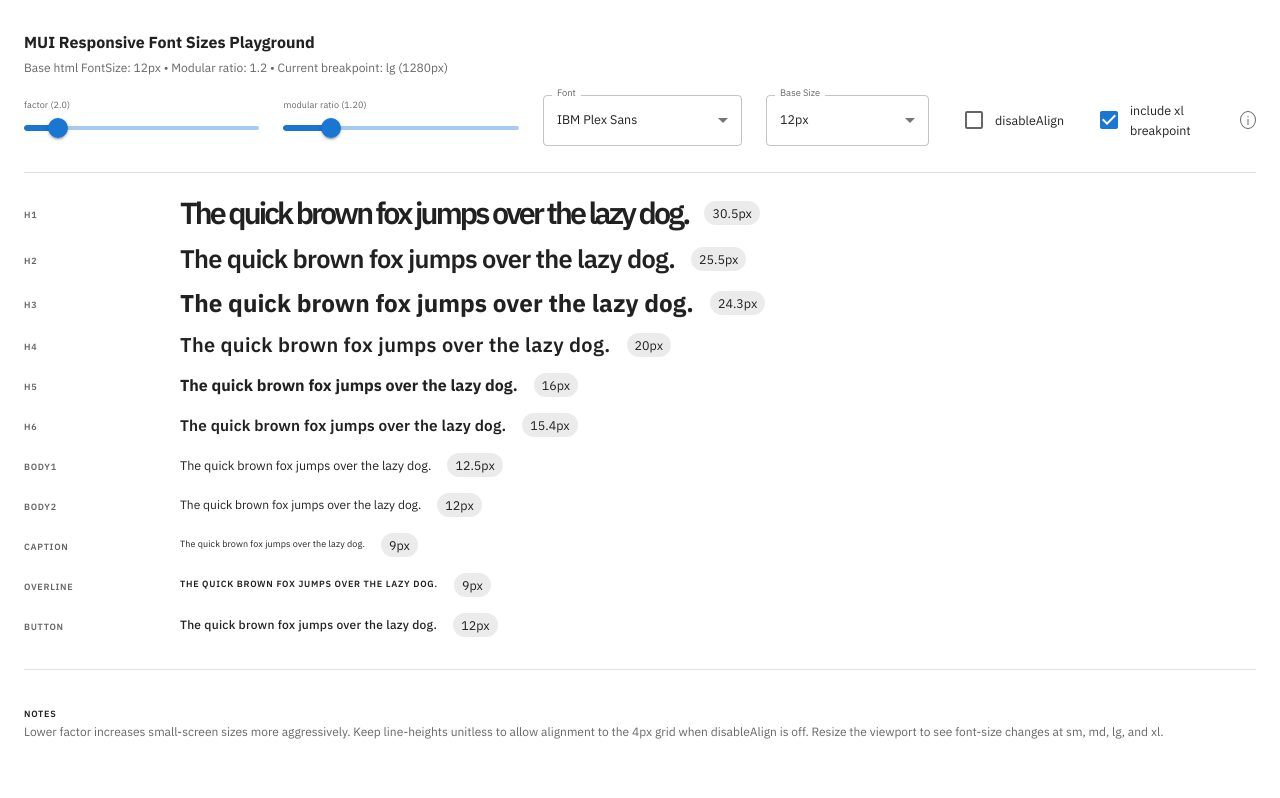
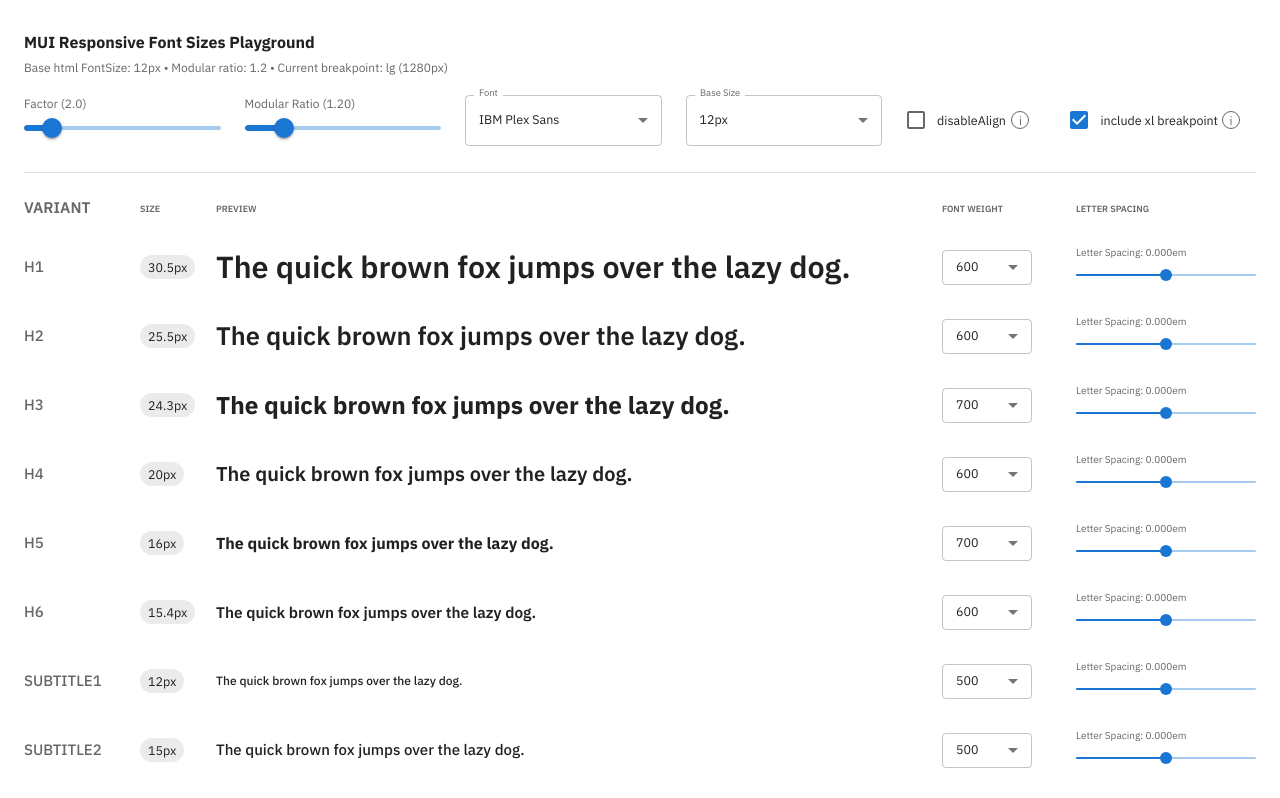
Before and after one commit to maclayr/MUI-Responsive-Font-Sizes-Playground, a React (Vite) app: page / in a window 1280 px wide. Shown: the top 798 px of the page. Built offline with nearby package versions, Linux system fonts and the light colour scheme.

Commit message:
Mobile Ready

```diff
--- a/src/App.tsx
+++ b/src/App.tsx
@@ -17,40 +17,80 @@ import {
   InputLabel,
   Select,
   MenuItem,
+  Link,
+  IconButton,
+  Collapse,
 } from '@mui/material';
 import { createTheme, responsiveFontSizes } from '@mui/material/styles';
+
+// Extend MUI theme types to include custom 'label' variant
+declare module '@mui/material/styles' {
+  interface TypographyVariants {
+    label: React.CSSProperties;
+  }
+
+  interface TypographyVariantsOptions {
+    label?: React.CSSProperties;
+  }
+}
+
+// Update Typography's variant prop options
+declare module '@mui/material/Typography' {
+  interface TypographyPropsVariantOverrides {
+    label: true;
+  }
+}
 
 // Your assumptions
 const fontFamily =
   '"IBM Plex Sans", -apple-system, BlinkMacSystemFont, "Segoe UI", Roboto, "Helvetica Neue", Arial, sans-serif';
 
 // Build the base theme (before responsiveFontSizes)
-// Accept a fontFamily, htmlFontSize, and modularRatio so themes can be rebuilt when the user switches fonts, base size, or ratio
-function buildBaseTheme(selectedFont: string = fontFamily, baseFontSize: number = 10, modularRatio: number = 1.25) {
+// Accept a fontFamily, htmlFontSize, modularRatio, fontWeights, and letterSpacings so themes can be rebuilt when the user changes settings
+function buildBaseTheme(
+  selectedFont: string = fontFamily,
+  baseFontSize: number = 10,
+  modularRatio: number = 1.25,
+  fontWeights: Record<string, number> = {},
+  letterSpacings: Record<string, number> = {}
+) {
   return createTheme({
     cssVariables: true, // easier to inspect generated CSS
     breakpoints: {
       values: { xs: 0, sm: 600, md: 960, lg: 1280, xl: 1920 },
     },
+    components: {
+      MuiInputLabel: {
+        styleOverrides: {
+          root: {
+            fontSize: '1rem',
+            fontWeight: fontWeights.label ?? 500,
+            letterSpacing: `${letterSpacings.label ?? 0.00938}em`,
+            lineHeight: 1.4375,
+          },
+        },
+      },
+    },
     typography: {
       htmlFontSize: baseFontSize,
       fontFamily: selectedFont,
       // Body
-      body1: { fontSize: '14px', lineHeight: 1.6 },
-      body2: { fontSize: '12px', lineHeight: 1.6 }, // ~12.25px
-      // Headings via 1.20 modular scale
-      subtitle1: { fontSize: `${Math.pow(modularRatio, 0)}rem`, fontWeight: 600, lineHeight: 1.4, letterSpacing: '0.009em'},
-      subtitle2: { fontSize: `${Math.pow(modularRatio, 1)}rem`, fontWeight: 600, lineHeight: 1.35, letterSpacing: '0.006em' },
-      h6: { fontSize: `${1 * modularRatio}rem`, fontWeight: 600, lineHeight: 1.3, letterSpacing: '0.009em' },
-      h5: { fontSize: `${Math.pow(modularRatio, 2)}rem`, fontWeight: 700, lineHeight: 1.25, letterSpacing: '0em' },
-      h4: { fontSize: `${Math.pow(modularRatio, 3)}rem`, fontWeight: 600, lineHeight: 1.2, letterSpacing: '0.016em' },
-      h3: { fontSize: `${Math.pow(modularRatio, 4)}rem`, fontWeight: 700, lineHeight: 1.15, letterSpacing: '0em' },
-      h2: { fontSize: `${Math.pow(modularRatio, 5)}rem`, fontWeight: 600, lineHeight: 1.1, letterSpacing: '-0.031em' },
-      h1: { fontSize: `${Math.pow(modularRatio, 6)}rem`, fontWeight: 600, lineHeight: 1.05, letterSpacing: '-0.094em' },
+      body1: { fontSize: '14px', lineHeight: 1.6, fontWeight: fontWeights.body1 ?? 400, letterSpacing: `${letterSpacings.body1 ?? 0}em` },
+      body2: { fontSize: '12px', lineHeight: 1.6, fontWeight: fontWeights.body2 ?? 400, letterSpacing: `${letterSpacings.body2 ?? 0}em` },
+      // Headings via modular scale
+      subtitle1: { fontSize: `${Math.pow(modularRatio, 0)}rem`, fontWeight: fontWeights.subtitle1 ?? 500, lineHeight: 1.4, letterSpacing: `${letterSpacings.subtitle1 ?? 0.009}em`},
+      subtitle2: { fontSize: `${Math.pow(modularRatio, 1)}rem`, fontWeight: fontWeights.subtitle2 ?? 500, lineHeight: 1.33, letterSpacing: `${letterSpacings.subtitle2 ?? 0.006}em` },
+      h6: { fontSize: `${1 * modularRatio}rem`, fontWeight: fontWeights.h6 ?? 600, lineHeight: 1.3, letterSpacing: `${letterSpacings.h6 ?? 0.009}em` },
+      h5: { fontSize: `${Math.pow(modularRatio, 2)}rem`, fontWeight: fontWeights.h5 ?? 700, lineHeight: 1.25, letterSpacing: `${letterSpacings.h5 ?? 0}em` },
+      h4: { fontSize: `${Math.pow(modularRatio, 3)}rem`, fontWeight: fontWeights.h4 ?? 600, lineHeight: 1.2, letterSpacing: `${letterSpacings.h4 ?? 0.016}em` },
+      h3: { fontSize: `${Math.pow(modularRatio, 4)}rem`, fontWeight: fontWeights.h3 ?? 700, lineHeight: 1.15, letterSpacing: `${letterSpacings.h3 ?? 0}em` },
+      h2: { fontSize: `${Math.pow(modularRatio, 5)}rem`, fontWeight: fontWeights.h2 ?? 600, lineHeight: 1.1, letterSpacing: `${letterSpacings.h2 ?? -0.031}em` },
+      h1: { fontSize: `${Math.pow(modularRatio, 6)}rem`, fontWeight: fontWeights.h1 ?? 600, lineHeight: 1.05, letterSpacing: `${letterSpacings.h1 ?? -0.094}em` },
       // Labels
-      button: { fontSize: '1rem', fontWeight: 500, letterSpacing: '0.02em', textTransform: 'none', lineHeight: 1.2 },
-      caption: { fontSize: `${0.75}rem`, lineHeight: 1.4, letterSpacing: '0.01em' },
-      overline: { fontSize: `${0.75}rem`, fontWeight: 600, letterSpacing: '0.08em', textTransform: 'uppercase', lineHeight: 1.4 },
+      button: { fontSize: '1rem', fontWeight: fontWeights.button ?? 500, letterSpacing: `${letterSpacings.button ?? 0.02}em`, textTransform: 'none', lineHeight: 1.2 },
+      caption: { fontSize: `${0.75}rem`, lineHeight: 1.4, letterSpacing: `${letterSpacings.caption ?? 0.01}em`, fontWeight: fontWeights.caption ?? 400 },
+      overline: { fontSize: `${0.75}rem`, fontWeight: fontWeights.overline ?? 600, letterSpacing: `${letterSpacings.overline ?? 0.08}em`, textTransform: 'uppercase', lineHeight: 1.4 },
+      label: { fontSize: '1rem', fontWeight: fontWeights.label ?? 500, letterSpacing: `${letterSpacings.label ?? 0.00938}em`, lineHeight: 1.4375 },
     },
   });
 }
@@ -62,11 +102,14 @@ type Variant =
   | 'h4'
   | 'h5'
   | 'h6'
+  | 'subtitle1'
+  | 'subtitle2'
   | 'body1'
   | 'body2'
   | 'button'
   | 'caption'
-  | 'overline';
+  | 'overline'
+  | 'label';
 
 const variants: Variant[] = [
   'h1',
@@ -75,11 +118,14 @@ const variants: Variant[] = [
   'h4',
   'h5',
   'h6',
+  'subtitle1',
+  'subtitle2',
   'body1',
   'body2',
   'caption',
   'overline',
   'button',
+  'label',
 ];
 
 function useViewportWidth() {
@@ -114,21 +160,129 @@ function useComputedPx(elRef: React.RefObject<HTMLElement | null>) {
   return px;
 }
 
-function VariantRow({ variant }: { variant: Variant }) {
+function VariantRow({
+  variant,
+  fontWeight,
+  onFontWeightChange,
+  letterSpacing,
+  onLetterSpacingChange,
+}: {
+  variant: Variant;
+  fontWeight: number;
+  onFontWeightChange: (weight: number) => void;
+  letterSpacing: number;
+  onLetterSpacingChange: (spacing: number) => void;
+}) {
   const ref = React.useRef<HTMLSpanElement>(null);
   const px = useComputedPx(ref);
+  const [expanded, setExpanded] = React.useState(false);
 
+  const fontWeightOptions = [100, 200, 300, 400, 500, 600, 700, 800, 900];
+
+  {/* Style Rows */}
   return (
-    <Stack direction="row" alignItems="center" spacing={2}>
-      <Box sx={{ width: 140 }}>
-        <Typography variant="overline" color="text.secondary">
-          {variant.toUpperCase()}
+    <Stack
+      direction={{ xs: 'column', md: 'row' }}
+      alignItems={{ xs: 'stretch', md: 'center' }}
+      spacing={2}
+    >
+      {/* Row 1: Variant + Chip + Toggle Button */}
+      <Stack direction="row" alignItems="center" spacing={2}>
+        <Box sx={{ width: { xs: 'auto', md: 100 } }}>
+          <Typography variant="subtitle2" color="text.secondary">
+            {variant.toUpperCase()}
+          </Typography>
+        </Box>
+        <Box sx={{ width: { xs: 'auto', md: 60 } }}>
+          <Chip size="small" label={px ? `${px}px` : '—'} slotProps={{ label: { sx: { typography: 'body1' } } }} />
+        </Box>
+      </Stack>
+
+      {/* Row 2: Preview Text */}
+      <Stack direction="row" alignItems="center" spacing={2} sx={{ flex: 1 }}>
+        <Typography variant={variant} component="span" ref={ref} sx={{ flex: 1 }}>
+          The quick brown fox jumps over the lazy dog.
         </Typography>
+        <IconButton
+          size="small"
+          onClick={() => setExpanded(!expanded)}
+          sx={{ display: { xs: 'inline-flex', md: 'none' }, ml: 'auto' }}
+          aria-label={expanded ? 'collapse adjusters' : 'expand adjusters'}
+        >
+          <Typography variant="button" sx={{ mr: 0.5 }}>Adjust</Typography>
+          <Typography variant="button" sx={{ transform: expanded ? 'rotate(180deg)' : 'rotate(0deg)', transition: 'transform 0.3s' }}>
+            ▼
+          </Typography>
+        </IconButton>
+
+      </Stack>
+
+      {/* Row 3: Selectors - Always visible on md+, collapsible on xs-sm */}
+      <Box sx={{ display: { xs: 'none', md: 'flex' }, alignItems: 'center', gap: 2 }}>
+        <FormControl size="small" sx={{ width: 90 }}>
+          <Select
+            value={fontWeight}
+            onChange={(e) => onFontWeightChange(e.target.value as number)}
+            variant="outlined"
+          >
+            {fontWeightOptions.map((weight) => (
+              <MenuItem key={weight} value={weight}>
+                {weight}
+              </MenuItem>
+            ))}
+          </Select>
+        </FormControl>
+        <Box sx={{ width: 12 }} />
+        <Box sx={{ flex: 1, minWidth: 180 }}>
+          <Typography variant="caption" color="text.secondary" sx={{ fontSize: '10px' }}>
+            Letter Spacing: {letterSpacing.toFixed(3)}em
+          </Typography>
+          <Slider
+            min={-0.2}
+            max={0.2}
+            step={0.001}
+            value={letterSpacing}
+            onChange={(_, v) => onLetterSpacingChange(v as number)}
+            size="small"
+            aria-label="letter spacing"
+          />
+        </Box>
       </Box>
-      <Typography variant={variant} component="span" ref={ref}>
-        The quick brown fox jumps over the lazy dog.
-      </Typography>
-      <Chip size="small" label={px ? `${px}px` : '—'} sx={{ ml: 'auto' }} slotProps={{ label: { sx: { typography: 'body1' } } }} />
+
+      {/* Collapsible adjusters for mobile */}
+      <Collapse in={expanded} sx={{ display: { xs: 'block', md: 'none' }, width: '100%' }}>
+        <Stack spacing={2}>
+          <FormControl size="small" fullWidth>
+            <InputLabel>Font Weight</InputLabel>
+            <Select
+              value={fontWeight}
+              onChange={(e) => onFontWeightChange(e.target.value as number)}
+              variant="outlined"
+              label="Font Weight"
+            >
+              {fontWeightOptions.map((weight) => (
+                <MenuItem key={weight} value={weight}>
+                  {weight}
+                </MenuItem>
+              ))}
+            </Select>
+          </FormControl>
+          <Box>
+            <Typography variant="caption" color="text.secondary" sx={{ fontSize: '10px' }}>
+              Letter Spacing: {letterSpacing.toFixed(3)}em
+            </Typography>
+            <Slider
+              min={-0.2}
+              max={0.2}
+              step={0.001}
+              value={letterSpacing}
+              onChange={(_, v) => onLetterSpacingChange(v as number)}
+              size="small"
+              aria-label="letter spacing"
+            />
+          </Box>
+        </Stack>
+      </Collapse>
     </Stack>
   );
 }
@@ -158,14 +312,58 @@ export default function App() {
   const [modularRatio, setModularRatio] = React.useState(1.20);
   const vw = useViewportWidth();
 
+  // Font weights for each variant (using default values)
+  const [fontWeights, setFontWeights] = React.useState<Record<string, number>>({
+    h1: 600,
+    h2: 600,
+    h3: 700,
+    h4: 600,
+    h5: 700,
+    h6: 600,
+    subtitle1: 500,
+    subtitle2: 500,
+    body1: 400,
+    body2: 400,
+    button: 500,
+    caption: 400,
+    overline: 600,
+    label: 400,
+  });
+
+  const handleFontWeightChange = (variant: Variant, weight: number) => {
+    setFontWeights((prev) => ({ ...prev, [variant]: weight }));
+  };
+
+  // Letter spacings for each variant (using default values)
+  const [letterSpacings, setLetterSpacings] = React.useState<Record<string, number>>({
+    h1: 0,
+    h2: 0,
+    h3: 0,
+    h4: 0,
+    h5: 0,
+    h6: 0,
+    subtitle1: 0,
+    subtitle2: 0,
+    body1: 0,
+    body2: 0,
+    button: 0,
+    caption: 0,
+    overline: 0,
+    label: 0,
+  });
+
+  const handleLetterSpacingChange = (variant: Variant, spacing: number) => {
+    setLetterSpacings((prev) => ({ ...prev, [variant]: spacing }));
+  };
+
   // Set the actual base font size on the html element
   React.useEffect(() => {
     document.documentElement.style.fontSize = `${baseFontSize}px`;
   }, [baseFontSize]);
 
-  // Build theme reactively and rebuild when the selected font changes
+  // Build theme reactively and rebuild when the selected font, font weights, or letter spacings change
   const theme = React.useMemo(() => {
-    let base = buildBaseTheme(fonts[selectedFont], baseFontSize, modularRatio);
+    let base = buildBaseTheme(fonts[selectedFont], baseFontSize, modularRatio, fontWeights, letterSpacings);
     base = responsiveFontSizes(base, {
       breakpoints: includeXl ? ['sm', 'md', 'lg', 'xl'] : ['sm', 'md', 'lg'],
       factor,
@@ -173,7 +371,7 @@ export default function App() {
       variants, // scale all listed variants
     });
     return base;
-  }, [factor, disableAlign, includeXl, selectedFont, baseFontSize, modularRatio]);
+  }, [factor, disableAlign, includeXl, selectedFont, baseFontSize, modularRatio, fontWeights, letterSpacings]);
 
   const bp = theme.breakpoints.values;
   const currentBp =
@@ -190,10 +388,10 @@ export default function App() {
           Base html FontSize: {baseFontSize}px • Modular ratio: {modularRatio} • Current breakpoint: {currentBp} ({vw}px)
         </Typography>
 
-        <Stack direction="row" spacing={3} alignItems="center" sx={{ my: 2 }}>
-          <Box sx={{ width: 260 }}>
-            <Typography variant="caption" color="text.secondary">
-              factor ({factor.toFixed(1)})
+        <Stack direction="row" alignItems="center" sx={{ my: 2, flexWrap: 'wrap', justifyContent: 'flex-start', gap: 3 }}>
+          <Box sx={{ flex: 1, minWidth: "150px" }}>
+            <Typography variant="label" color="text.secondary">
+              Factor ({factor.toFixed(1)})
             </Typography>
             <Slider
               min={1}
@@ -204,9 +402,9 @@ export default function App() {
               aria-label="factor"
             />
           </Box>
-          <Box sx={{ width: 260 }}>
-            <Typography variant="caption" color="text.secondary">
-              modular ratio ({modularRatio.toFixed(2)})
+          <Box sx={{ flex: 1, minWidth: "150px" }}>
+            <Typography variant="label" color="text.secondary">
+              Modular Ratio ({modularRatio.toFixed(2)})
             </Typography>
             <Slider
               min={1.0}
@@ -217,9 +415,9 @@ export default function App() {
               aria-label="modular ratio"
             />
           </Box>
-          <Box sx={{ width: 220 }}>
+          <Box sx={{ flex: 1, minWidth: "150px" }}>
             <FormControl fullWidth>
-              <InputLabel id="font-select-label">Font</InputLabel>
+              <InputLabel id="font-select-label" sx={{ typography: 'label'}}>Font</InputLabel>
               <Select
                 labelId="font-select-label"
                 value={selectedFont}
@@ -234,9 +432,9 @@ export default function App() {
               </Select>
             </FormControl>
           </Box>
-          <Box sx={{ width: 180 }}>
+          <Box sx={{ flex: 1, minWidth: "150px" }}>
             <FormControl fullWidth>
-              <InputLabel id="base-fontsize-label">Base Size</InputLabel>
+              <InputLabel id="base-fontsize-label" sx={{ typography: 'label'}}>Base Size</InputLabel>
               <Select
                 labelId="base-fontsize-label"
                 value={baseFontSize}
@@ -251,14 +449,53 @@ export default function App() {
               </Select>
             </FormControl>
           </Box>
+          {/*disableAlign checkbox*/}
           <FormControlLabel
             control={<Checkbox checked={disableAlign} onChange={(e) => setDisableAlign(e.target.checked)} />}
-            label="disableAlign"
+            label={
+              <Box component="span" sx={{ display: 'inline-flex', alignItems: 'center', gap: 0.2, whiteSpace: 'nowrap' }}>
+                disableAlign
+                <Tooltip
+                  title={
+                    <>
+                      disableAlign: Adjusts font sizes to keep text lines aligned to a 4px grid. Requires unitless line-height. Set to true to disable these adjustments.{' '}
+                      <Link href="https://mui.com/material-ui/customization/theming/#responsivefontsizes-theme-options-theme" target="_blank" rel="noopener" color="inherit">
+                        MUI documentation
+                      </Link>
+                      .
+                    </>
+                  }
+                >
+                  <Box
+                    component="span"
+                    sx={{
+                      width: 18,
+                      height: 18,
+                      borderRadius: '50%',
+                      border: '1px solid',
+                      borderColor: 'text.secondary',
+                      color: 'text.secondary',
+                      fontSize: 12,
+                      display: 'inline-flex',
+                      alignItems: 'center',
+                      justifyContent: 'center',
+                      cursor: 'default',
+                      flexShrink: 0,
+                      ml: 0.5,
+                    }}
+                    aria-hidden
+                  >
+                    i
+                  </Box>
+                </Tooltip>
+              </Box>
+            }
           />
+          {/*xl breakpoint checkbox*/}
           <FormControlLabel
             control={<Checkbox checked={includeXl} onChange={(e) => setIncludeXl(e.target.checked)} />}
             label={
-              <Box component="span" sx={{ display: 'inline-flex', alignItems: 'center', gap: 1 }}>
+              <Box component="span" sx={{ display: 'inline-flex', alignItems: 'center', gap: 0, whiteSpace: 'nowrap' }}>
                 include xl breakpoint
                 <Tooltip
                   title={
@@ -279,6 +516,8 @@ export default function App() {
                       alignItems: 'center',
                       justifyContent: 'center',
                       cursor: 'default',
+                      flexShrink: 0,
+                      ml: 0.5,
                     }}
                     aria-hidden
                   >
@@ -292,9 +531,46 @@ export default function App() {
 
         <Divider sx={{ my: 3 }} />
 
-        <Stack spacing={2}>
+        <Stack spacing={{xs: 4, md: 2}}>
+          {/* Header Row */}
+          <Stack direction="row" alignItems="center" spacing={2} sx={{ pb: 1, display: { xs: 'none', lg: 'flex' } }}>
+            <Box sx={{ width: 100 }}>
+              <Typography variant="h6" color="text.secondary" fontWeight={600}>
+                VARIANT
+              </Typography>
+            </Box>
+            <Box sx={{ width: 60 }}>
+              <Typography variant="caption" color="text.secondary" fontWeight={600}>
+                SIZE
+              </Typography>
+            </Box>
+            <Box sx={{ flex: 1 }}>
+              <Typography variant="caption" color="text.secondary" fontWeight={600}>
+                PREVIEW
+              </Typography>
+            </Box>
+            <Box sx={{ width: 90 }}>
+              <Typography variant="caption" color="text.secondary" fontWeight={600}>
+                FONT WEIGHT
+              </Typography>
+            </Box>
+            <Box sx={{ width: 12 }} />
+            <Box sx={{ width: 180 }}>
+              <Typography variant="caption" color="text.secondary" fontWeight={600}>
+                LETTER SPACING
+              </Typography>
+            </Box>
+          </Stack>
+
           {variants.map((v) => (
-            <VariantRow key={v} variant={v} />
+            <VariantRow
+              key={v}
+              variant={v}
+              fontWeight={fontWeights[v] || 400}
+              onFontWeightChange={(weight) => handleFontWeightChange(v, weight)}
+              letterSpacing={letterSpacings[v] || 0}
+              onLetterSpacingChange={(spacing) => handleLetterSpacingChange(v, spacing)}
+            />
           ))}
         </Stack>
 
```
